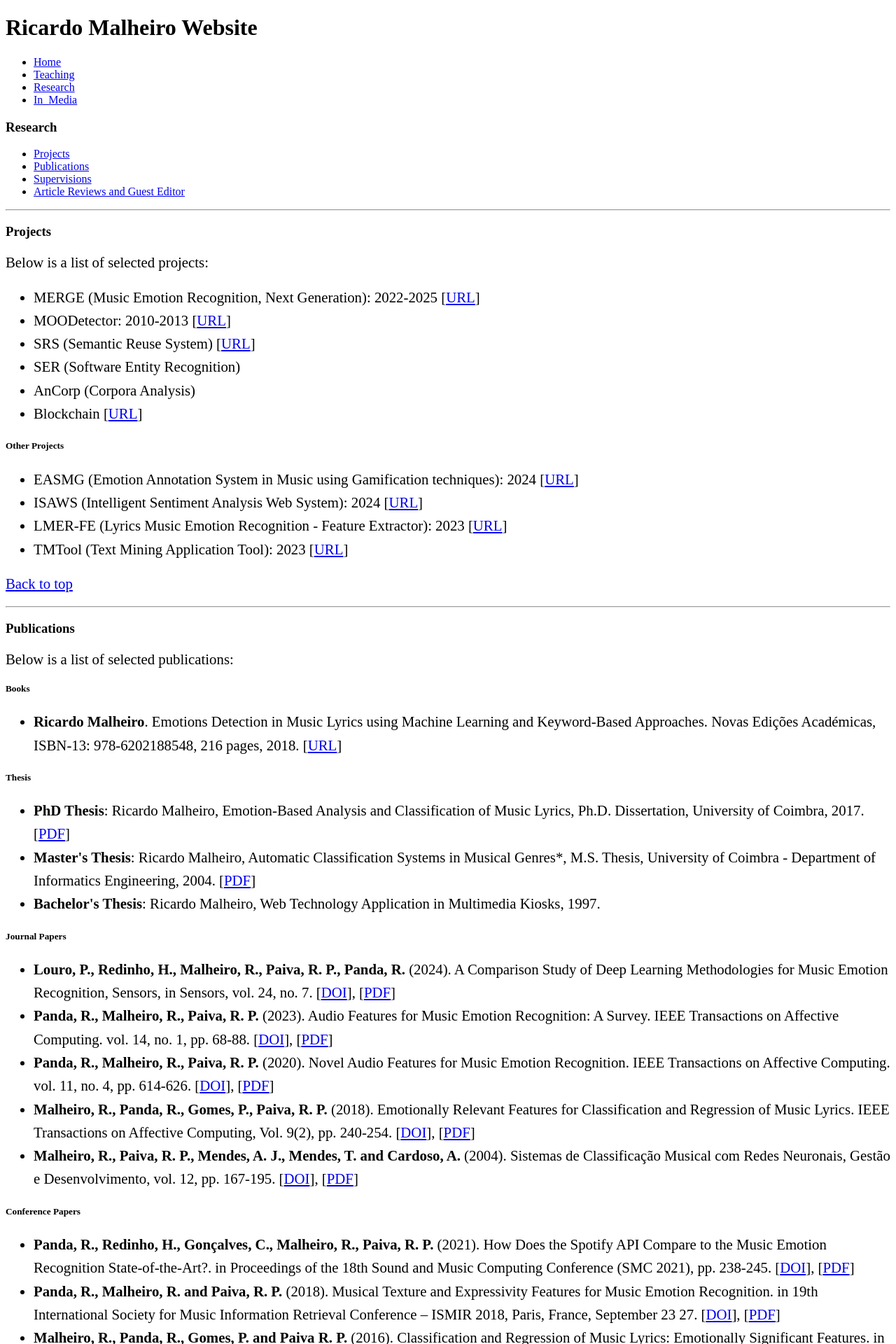
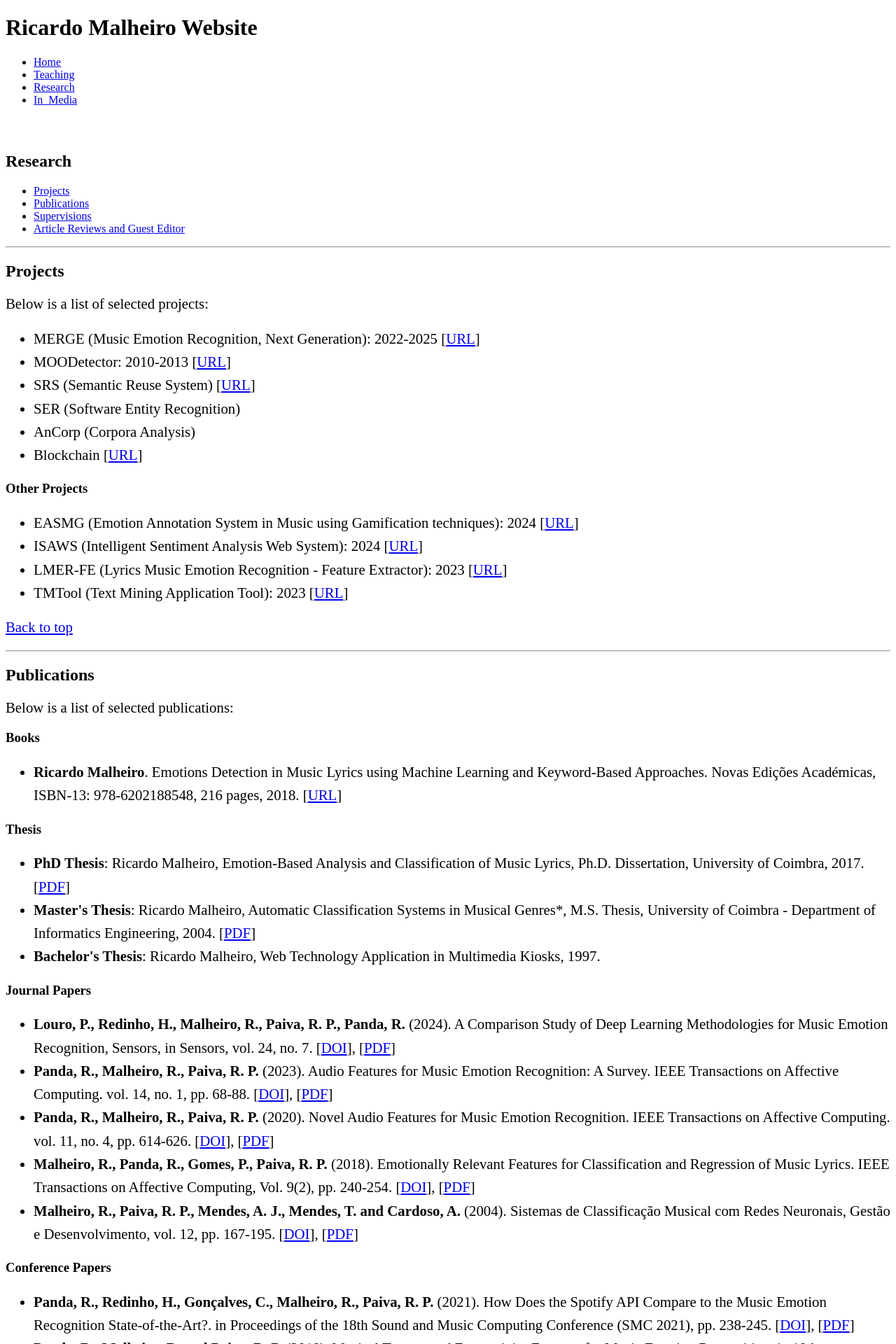
Before and after one commit to rsmal-ipl/SRSMAL, a Jekyll site: the page built from pages/research.md, in a window 1280 px wide. Shown: the top 1920 px of the page at 70% size. Built offline with Jekyll 4.4.1, drawn with Linux system fonts in a browser that asks for light colours.

```diff
--- a/pages/research.md
+++ b/pages/research.md
@@ -27,7 +27,9 @@ layout: default
 }
 </style>
 
-### Research
+<br>
+
+## Research
 
 - [Projects](#projects)
 - [Publications](#publications)
@@ -36,7 +38,7 @@ layout: default
 
 ---
 
-### Projects
+## Projects
 
 Below is a list of selected projects:
 
@@ -49,7 +51,7 @@ Below is a list of selected projects:
   <li>Blockchain [<a href="https://blockchain.void.pt/" target="_blank">URL</a>]</li>
 </ul>
 
-##### Other Projects
+### Other Projects
 <ul class="my-list">
   <li>EASMG (Emotion Annotation System in Music using Gamification techniques): 2024 [<a href="https://github.com/rsmal-ipl/EASMG-Project" target="_blank">URL</a>]</li>
   <li>ISAWS (Intelligent Sentiment Analysis Web System): 2024 [<a href="https://github.com/rsmal-ipl/ISAWS-Project" target="_blank">URL</a>]</li>
@@ -61,22 +63,22 @@ Below is a list of selected projects:
 
 ---
 
-### Publications
+## Publications
 
 Below is a list of selected publications:
-##### Books
+### Books
 <ul class="my-list">
   <li><strong>Ricardo Malheiro</strong>. Emotions Detection in Music Lyrics using Machine Learning and Keyword-Based Approaches. Novas Edições Académicas, ISBN-13: 978-6202188548, 216 pages, 2018. [<a href="https://www.amazon.com/s?k=Emotions+Detection+in+Music+Lyrics+using+Machine+Learning+and+Keyword-Based+Approaches.&crid=2XNU9JMHRDG9A&sprefix=emotions+detection+in+music+lyrics+using+machine+learning+and+keyword-based+approaches.%2Caps%2C387&ref=nb_sb_noss" target="_blank">URL</a>]</li>
 </ul>
 
-##### Thesis
+### Thesis
 <ul class="my-list">
   <li><strong>PhD Thesis</strong>: Ricardo Malheiro, Emotion-Based Analysis and Classification of Music Lyrics, Ph.D. Dissertation, University of Coimbra, 2017. [<a href="https://www.cisuc.uc.pt/download-file/16191/qSAolsa0eZYx3n93xQqI" target="_blank">PDF</a>]</li>
   <li><strong>Master's Thesis</strong>: Ricardo Malheiro, Automatic Classification Systems in Musical Genres*, M.S. Thesis, University of Coimbra - Department of Informatics Engineering, 2004. [<a href="https://www.cisuc.uc.pt/download-file/13371/EBAW3IW9eMKs8MLH2jWh" target="_blank">PDF</a>]</li>
   <li><strong>Bachelor's Thesis</strong>: Ricardo Malheiro, Web Technology Application in Multimedia Kiosks, 1997. </li>
 </ul>
 
-##### Journal Papers
+### Journal Papers
 <ul class="my-list">
   <li><strong>Louro, P., Redinho, H., Malheiro, R., Paiva, R. P., Panda, R. </strong> (2024). A Comparison Study of Deep Learning Methodologies for Music Emotion Recognition, Sensors, in Sensors, vol. 24, no. 7. [<a href="https://www.mdpi.com/1424-8220/24/7/2201" target="_blank">DOI</a>], [<a href="https://www.cisuc.uc.pt/download-file/19307/jhSAk00x8VimjJX8MeFE" target="_blank">PDF</a>]</li>
   <li><strong>Panda, R., Malheiro, R., Paiva, R. P.</strong> (2023). Audio Features for Music Emotion Recognition: A Survey. IEEE Transactions on Affective Computing. vol. 14, no. 1, pp. 68-88. [<a href="https://ieeexplore.ieee.org/document/9229494" target="_blank">DOI</a>], [<a href="https://www.cisuc.uc.pt/download-file/14619/B38pDkyuVEUQs6nMhriI" target="_blank">PDF</a>]</li>
@@ -85,7 +87,7 @@ Below is a list of selected publications:
   <li><strong>Malheiro, R., Paiva, R. P., Mendes, A. J., Mendes, T. and Cardoso, A.</strong> (2004). Sistemas de Classificação Musical com Redes Neuronais, Gestão e Desenvolvimento, vol. 12, pp. 167-195. [<a href="https://revistas.ucp.pt/index.php/gestaoedesenvolvimento/article/view/110" target="_blank">DOI</a>], [<a href="https://www.cisuc.uc.pt/download-file/16187/wMe23Lh02rwD640aozCO" target="_blank">PDF</a>]</li>
 </ul>
 
-##### Conference Papers
+### Conference Papers
 <ul class="my-list">
   <li><strong>Panda, R., Redinho, H., Gonçalves, C., Malheiro, R., Paiva, R. P.</strong> (2021). How Does the Spotify API Compare to the Music Emotion Recognition State-of-the-Art?. in Proceedings of the 18th Sound and Music Computing Conference (SMC 2021), pp. 238-245. [<a href="https://zenodo.org/records/5054146" target="_blank">DOI</a>], [<a href="https://www.cisuc.uc.pt/download-file/16352/44W4Ao3Sx9CdMTDx2RrJ" target="_blank">PDF</a>]</li>
   <li><strong>Panda, R., Malheiro, R. and Paiva, R. P.</strong> (2018). Musical Texture and Expressivity Features for Music Emotion Recognition. in 19th International Society for Music Information Retrieval Conference – ISMIR 2018, Paris, France, September 23 27. [<a href="https://zenodo.org/records/1492431" target="_blank">DOI</a>], [<a href="https://www.cisuc.uc.pt/download-file/13993/BSqgLBNZK0W9EYEnzIc8" target="_blank">PDF</a>]</li>
@@ -107,10 +109,10 @@ Below is a list of selected publications:
 
 ---
 
-### Supervisions
+## Supervisions
 
 Below the list of current PhD students. Due to the large number, I do not identify here students who I supervise at Master's, Bachelor's, or Tesp degrees (present or past).
-##### PhD Students
+### PhD Students
 
 <ul class="my-list">
   <li><strong>Tiago Ribeiro</strong>: (started 2024): Conditioned Cross-Modal Music and Lyrics Generation. Doctoral Program in Informatics Engineering, University of Coimbra. Main Supervisor. </li>
@@ -122,14 +124,14 @@ Below the list of current PhD students. Due to the large number, I do not identi
 
 ---
 
-### Article Reviews and Guest Editor
+## Article Reviews and Guest Editor
 
-##### Article Reviews
+### Article Reviews
 <ul class="my-list">
   <li>I have conducted dozens of reviews for journals and conferences, many of which are Q1 and/or classified as A-level, such as IEEE Transactions on Affective Computing, Journal of Ambient Intelligence and Humanized Computing, Journal of New Music Research, IEEE Signal Processing Letters, IEEE Access, etc.</li>
 </ul>
 
-##### Guest Editor
+### Guest Editor
 <ul class="my-list">
   <li>Special Issue on Recent Applications of Feature Extraction Technologies in Video Analysis. in Electronics (ISSN 2079-9292). This special issue belongs to the section "Electronic Multimedia". [<a href="https://www.mdpi.com/journal/electronics/special_issues/A4U666316N" target="_blank">URL</a>]</li>
 </ul>
```
Also changed, not shown: index.md (+5 -3 lines), pages/in_media.md (+5 -3 lines), pages/in_media2.md (+4 -2 lines), pages/teaching.md (+13 -10 lines).
